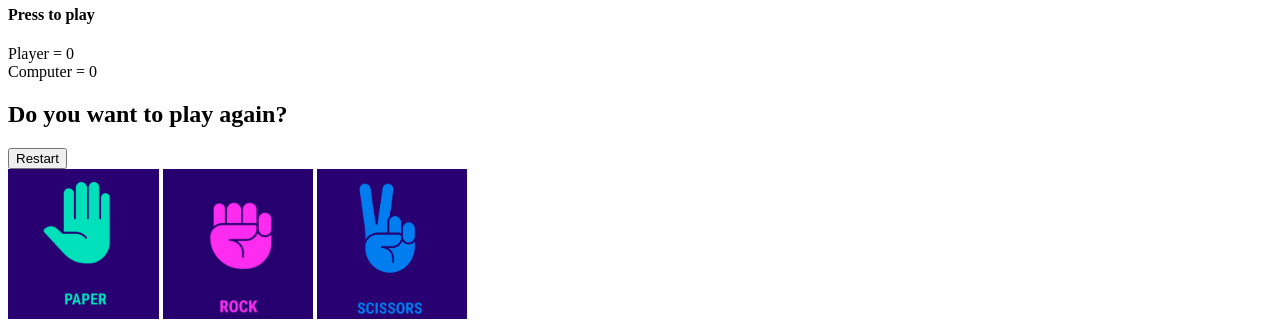
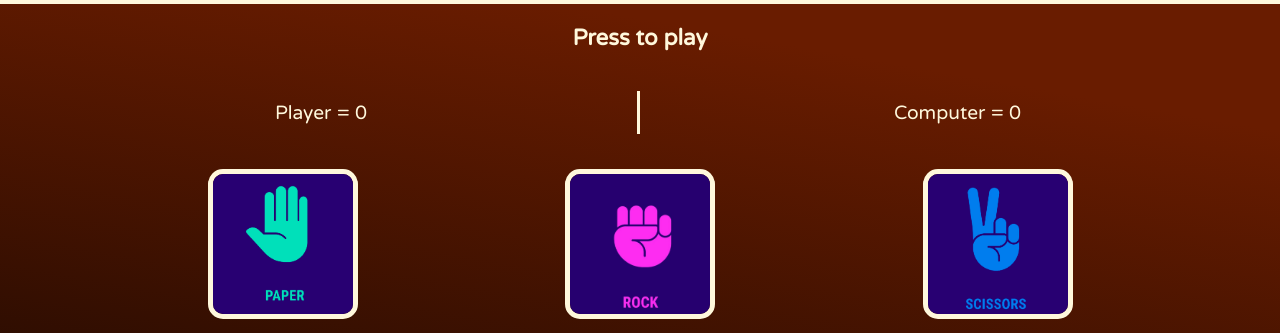
Before and after one commit to LumaGabriela/Paper-Rock-Scissors, a plain HTML site: page index.html in a window 1280 px wide. Shown: the part 74-407 px from the top of the page. Drawn offline with Linux system fonts and the light colour scheme.

Commit message:
Update index.html

```diff
--- a/index.html
+++ b/index.html
@@ -4,7 +4,7 @@
     <meta charset="UTF-8">
     <meta http-equiv="X-UA-Compatible" content="IE=edge">
     <meta name="viewport" content="width=device-width, initial-scale=1.0">
-    <link rel="stylesheet" type="text/css" href="../Paper Rock Scissors/style.css">
+    <link rel="stylesheet" type="text/css" href="./style.css">
     <script src="https://kit.fontawesome.com/407028fd30.js" crossorigin="anonymous"></script>
     <title>Papper Rock Scissor</title>
 </head>
@@ -39,5 +39,5 @@
         <p><a class="footer-link" target="_blank" href="https://github.com/LumaGabriela/Projects/tree/main/Paper%20Rock%20Scissors">Copyright &copy; 2021 LumaGabriela <i class="fab fa-github"></i></a></p>
     </footer>
 </body>
-<script src="../Paper Rock Scissors/script.js"></script>
+<script src="./script.js"></script>
 </html>
```
